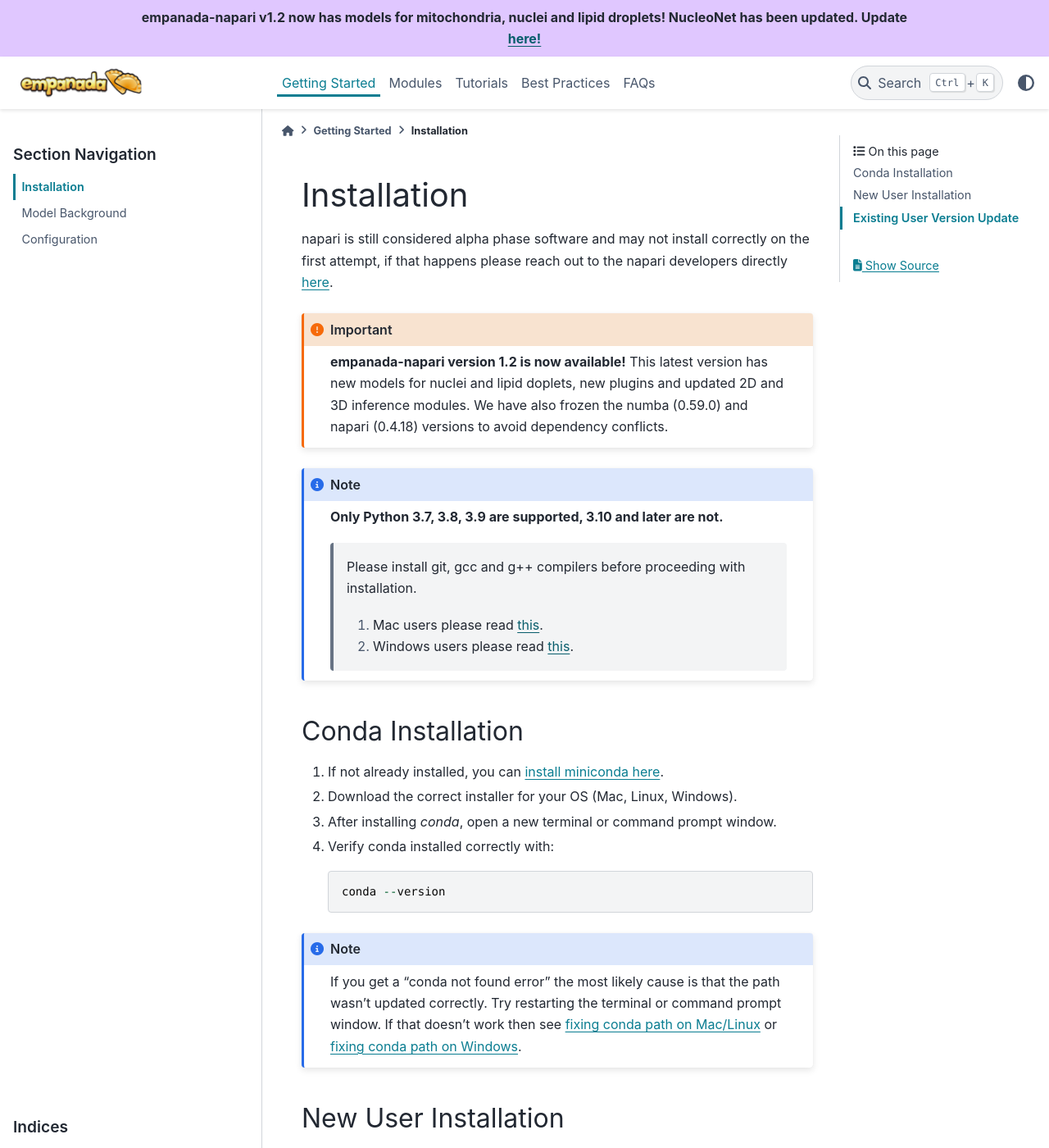
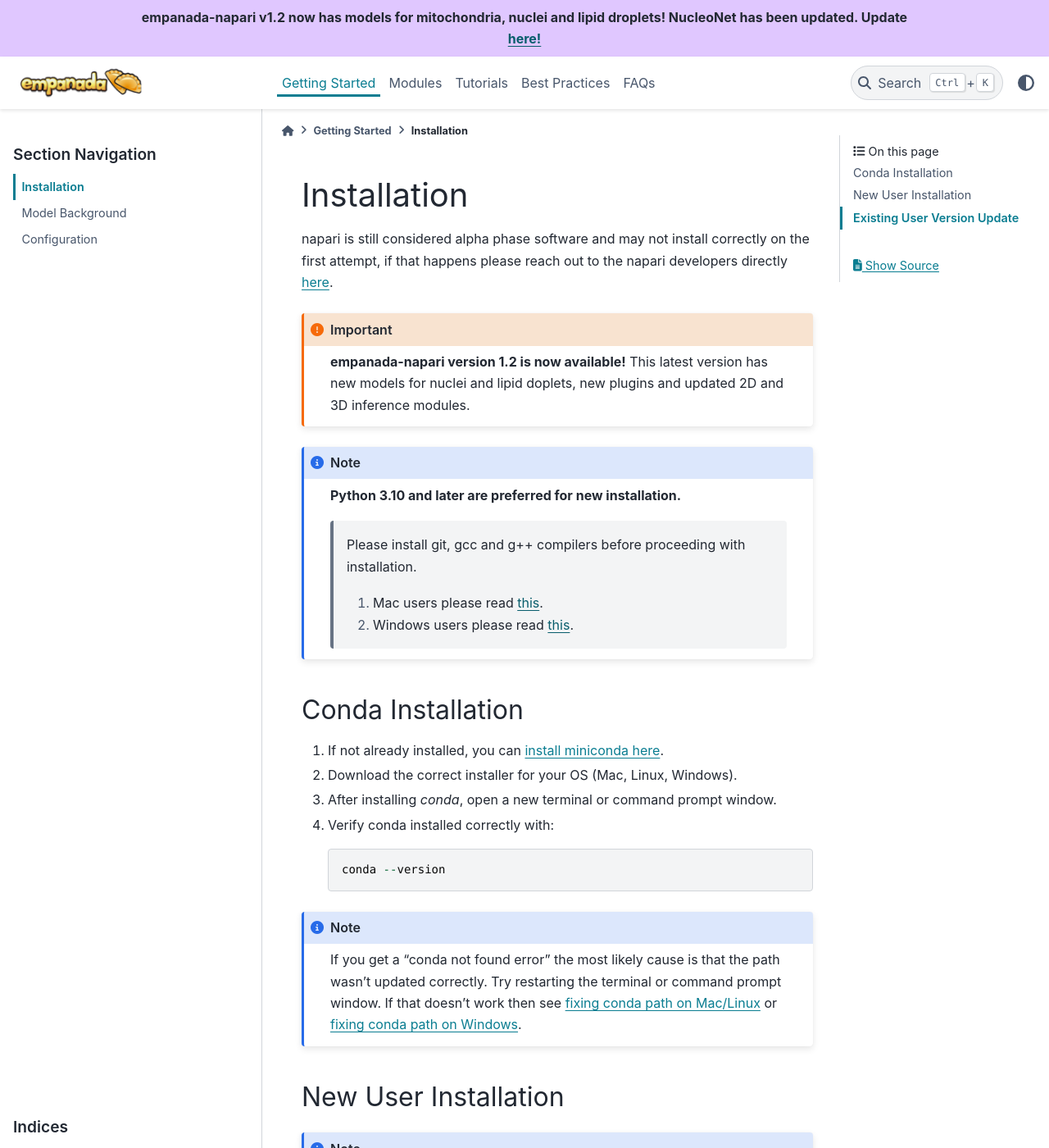
Before and after one commit to volume-em/empanada-napari-docs, a Sphinx documentation site: the page built from docs/getting_started/install.rst, in a window 1280 px wide and 1400 px high. Shown: the whole window at 82% size. Built offline with Sphinx 7.4.7 and the PyData theme 0.15.4, drawn with Linux system fonts in a browser that asks for light colours.

Commit message:
Revise installation guide for empanada-napari
Updated installation instructions to reflect new version preferences and changes.

```diff
--- a/docs/getting_started/install.rst
+++ b/docs/getting_started/install.rst
@@ -9,12 +9,11 @@
 .. important::
 
     **empanada-napari version 1.2 is now available!** This latest version has new models for nuclei and lipid doplets, new plugins and updated 2D and 3D inference modules.
-    We have also frozen the numba (0.59.0) and napari (0.4.18) versions to avoid dependency conflicts.
 
 
 .. note::
 
-  **Only Python 3.7, 3.8, 3.9 are supported, 3.10 and later are not.**
+  **Python 3.10 and later are preferred for new installation.**
 
     Please install git, gcc and g++ compilers before proceeding with installation.
 
@@ -54,7 +53,7 @@
 
 1. If you've previously installed and used conda, it's recommended (but optional) to create a new virtual environment in order to avoid dependency conflicts::
 
-    conda create -y -n empanada -c conda-forge python=3.9
+    conda create -y -n empanada -c conda-forge python=3.12
 
 #. Activate the new environment::
 
```
Also changed, not shown: other parts of docs/getting_started/install.rst (+1 -1 lines).
